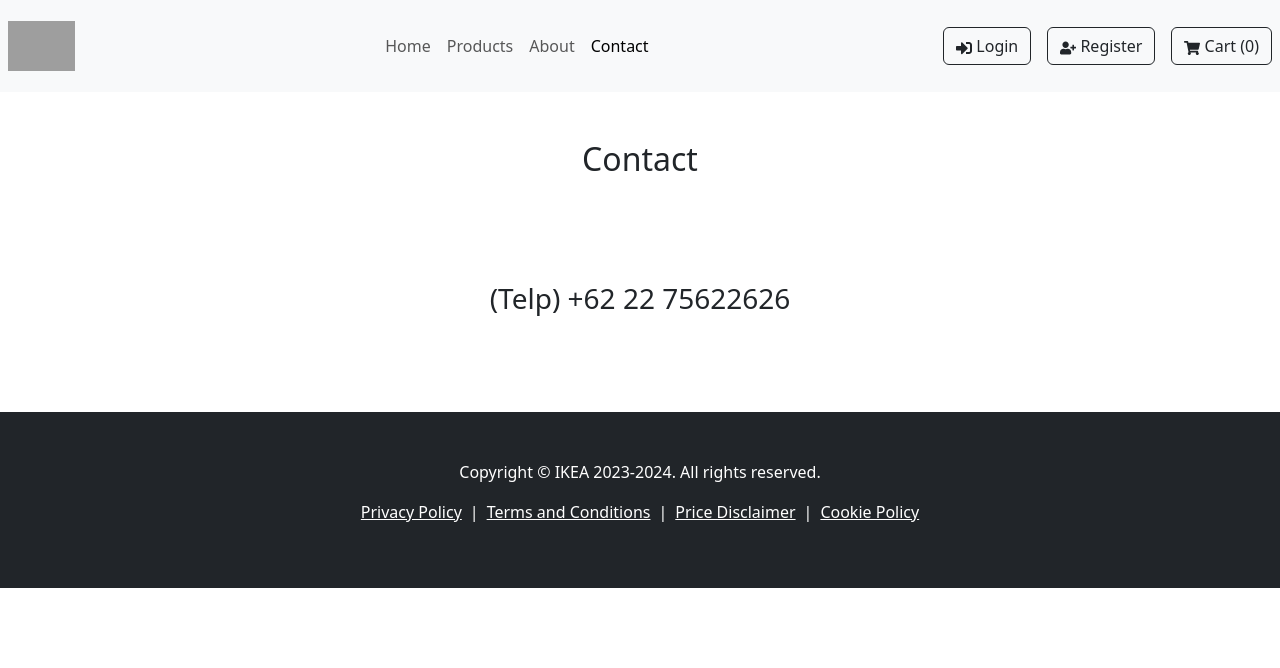
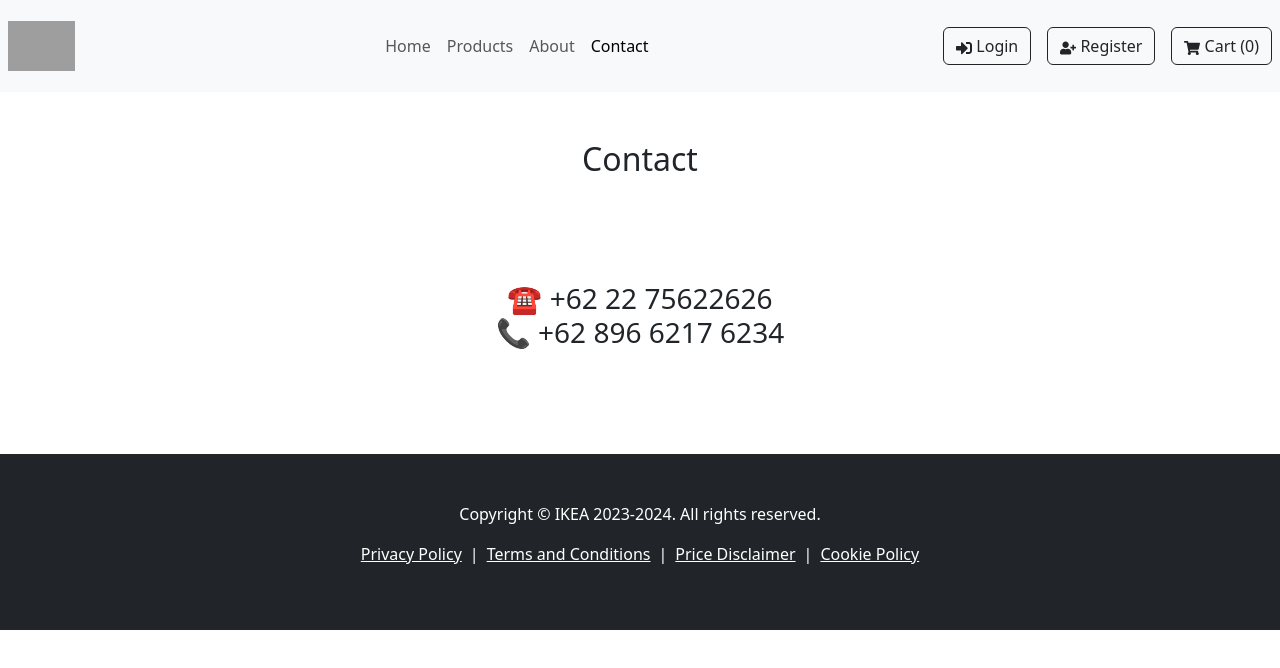
Before and after one commit to zainalsalamun/binar-platinum-frontend, a React (Create React App) app: page /contact in a window 1280 px wide. Shown: the top 668 px of the page. Built offline with nearby package versions, Linux system fonts and the light colour scheme; grey boxes are pictures that could not be loaded; the HTML template or start-up script is replaced by a standard one.

Commit message:
pakai style

```diff
--- a/src/page/Contact.js
+++ b/src/page/Contact.js
@@ -1,17 +1,29 @@
-import React from "react";
+import React from 'react'
 import Footer from '../components/Dashboard/Footer'
 import NavBar from '../components/Dashboard/NavBar'
+import { Container, Row, Col } from 'react-bootstrap'
 
 const Contact = () => {
   return (
     <div>
       <NavBar />
-      <h2 className="col-12 py-5 text-center">Contact</h2>
-      <h3 className="col-12 py-5 text-center">
-        (Telp) +62 22 75622626
-      </h3>
+      <Container>
+        <Row>
+          <Col>
+            <h2 className="col-12 py-5 text-center">Contact</h2>
+          </Col>
+        </Row>
+        <Row>
+          <Col>
+            <h3 className="col-12 py-5" style={{textAlign:'center'}}>
+              ☎ +62 22 75622626
+              <br />
+              📞 +62 896 6217 6234
+            </h3>
+          </Col>
+        </Row>
+      </Container>
       <Footer />
-      <h2 />
     </div>
   )
 }
```
